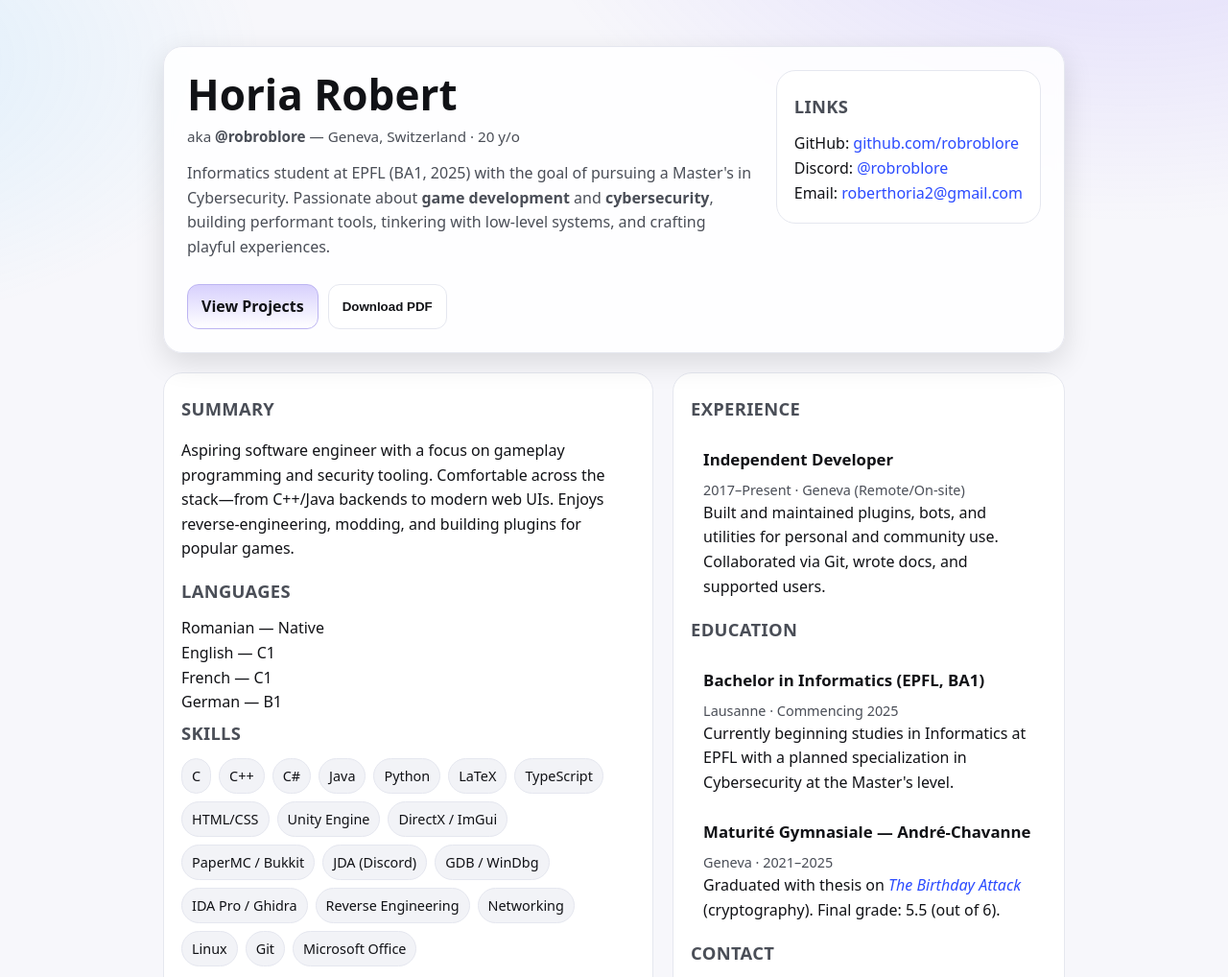
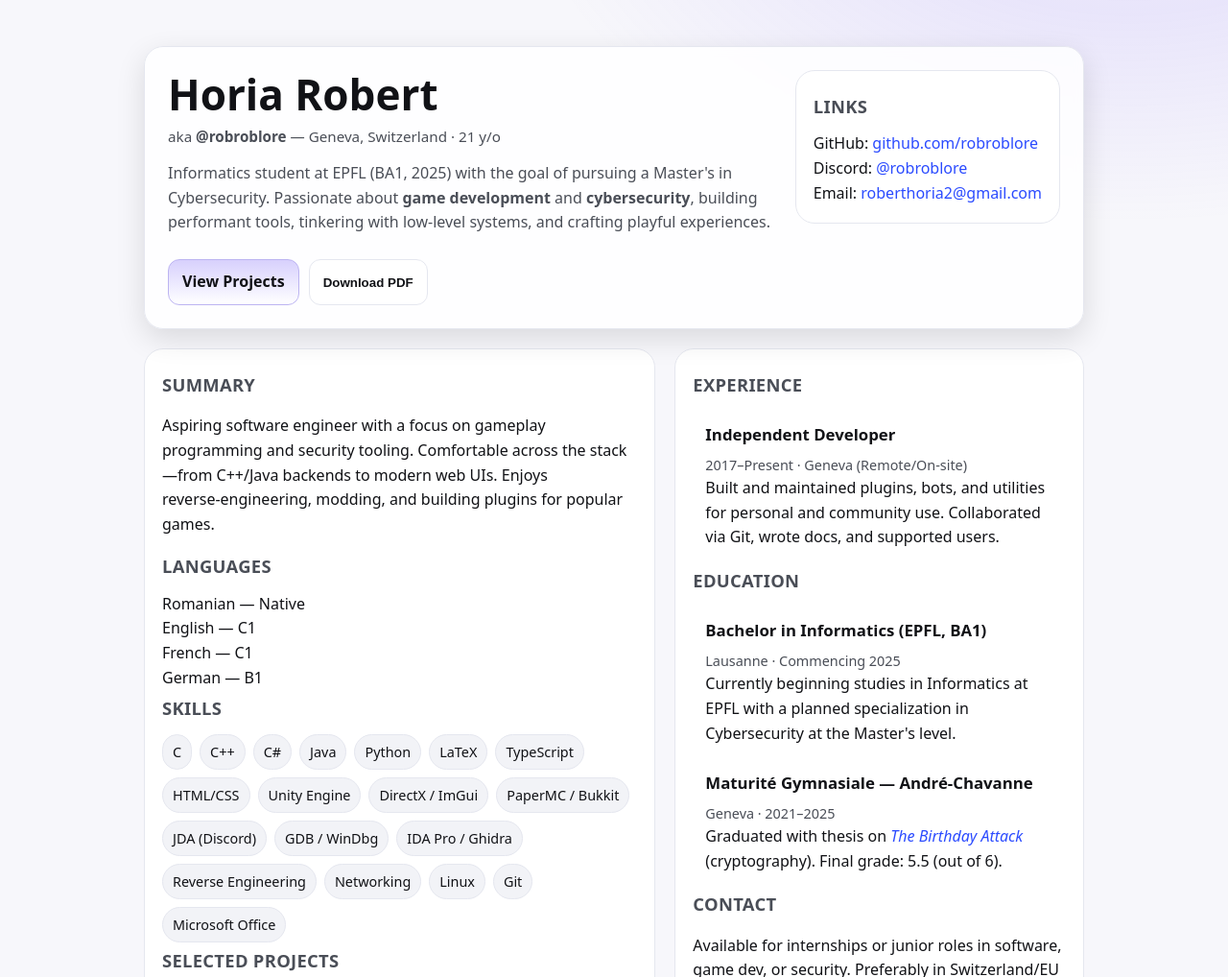
Before and after one commit to robroblore/robroblore.github.io, a plain HTML site: page index.html in a window 1280 px wide. Shown: the top 1018 px of the page at 96% size. Drawn offline with Linux system fonts and the light colour scheme.

Commit message:
Update index.html

```diff
--- a/index.html
+++ b/index.html
@@ -59,12 +59,12 @@
             bottom: -10%;
             background:
                     radial-gradient(ellipse 1400px 800px at 85% -5%, rgba(124,92,255,0.18), transparent 45%),
-                    radial-gradient(ellipse 1200px 700px at -5% 15%, rgba(60,190,255,0.14), transparent 40%);
+                    radial-gradient(ellipse 10px 700px at -5% 15%, rgba(60,190,255,0.14), transparent 40%);
             pointer-events: none;
             z-index: -1;
         }
 
-        .wrap { max-width: 980px; margin: 48px auto; padding: 0 20px; }
+        .wrap { max-width: 980px; margin: 48px auto; padding: 0 px; }
 
         header {
             display: grid;
@@ -299,7 +299,7 @@
     <header>
         <div>
             <h1 class="title">Horia Robert</h1>
-            <div class="handle">aka <strong>@robroblore</strong> — Geneva, Switzerland · 20 y/o</div>
+            <div class="handle">aka <strong>@robroblore</strong> — Geneva, Switzerland · 21 y/o</div>
             <p class="sub">Informatics student at EPFL (BA1, 2025) with the goal of pursuing a Master's in Cybersecurity. Passionate about <strong>game development</strong> and <strong>cybersecurity</strong>, building performant tools, tinkering with low‑level systems, and crafting playful experiences.</p>
             <br>
             <div class="actions">
@@ -454,4 +454,5 @@
     })();
 </script>
 </body>
+
 </html>
```
